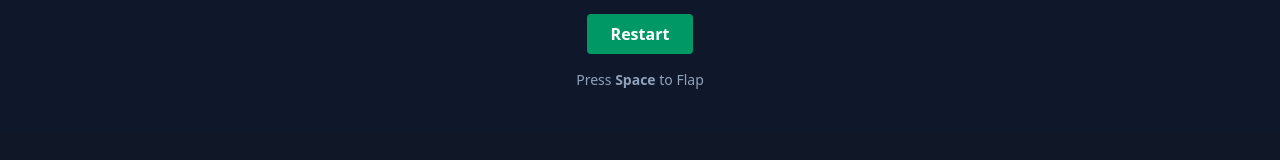
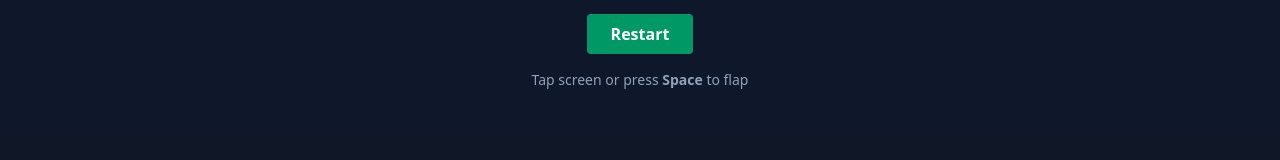
Before and after one commit to fauzdaar/Personal-Portfolio, a React (Vite) app: page /flappy-ball in a window 1280 px wide. Shown: the part 732-892 px from the top of the page. Built offline with nearby package versions, Linux system fonts and the light colour scheme.

Commit message:
Update: FlappyBall game supports tap and click to flap

```diff
--- a/package.json
+++ b/package.json
@@ -28,6 +28,7 @@
     "eslint-plugin-react-hooks": "^5.2.0",
     "eslint-plugin-react-refresh": "^0.4.19",
     "globals": "^16.0.0",
-    "vite": "^6.3.5"
+    "vite": "^6.3.5",
+    "vite-plugin-static-copy": "^3.0.0"
   }
 }
--- a/src/pages/FlappyBall.jsx
+++ b/src/pages/FlappyBall.jsx
@@ -38,7 +38,14 @@ const FlappyBall = () => {
       }
     };
 
+    const handleClick = (e) => {
+      e.preventDefault();
+      flap();
+    };
+
     document.addEventListener("keydown", handleKeyDown);
+    document.addEventListener("click", handleClick);
+    document.addEventListener("touchstart", handleClick);
 
     let animationFrame;
     let frameCount = 0;
@@ -101,7 +108,8 @@ const FlappyBall = () => {
       }
 
       pipes.forEach((pipe) => {
-        const withinX = ball.x + 12 > pipe.x && ball.x - 12 < pipe.x + pipeWidth;
+        const withinX =
+          ball.x + 12 > pipe.x && ball.x - 12 < pipe.x + pipeWidth;
         const hitTop = ball.y - 12 < pipe.top;
         const hitBottom = ball.y + 12 > canvas.height - pipe.bottom;
 
@@ -140,6 +148,8 @@ const FlappyBall = () => {
     return () => {
       cancelAnimationFrame(animationFrame);
       document.removeEventListener("keydown", handleKeyDown);
+      document.removeEventListener("click", handleClick);
+      document.removeEventListener("touchstart", handleClick);
     };
   }, [gameOver]);
 
@@ -166,8 +176,8 @@ const FlappyBall = () => {
         </div>
       )}
 
-      <p className="mt-4 text-sm text-slate-400">
-        Press <strong>Space</strong> to Flap
+      <p className="mt-4 text-sm text-slate-400 text-center px-4">
+        Tap screen or press <strong>Space</strong> to flap
       </p>
     </div>
   );
```
Also changed, not shown: 1 other file (tests, documents, lock files or other folders).
